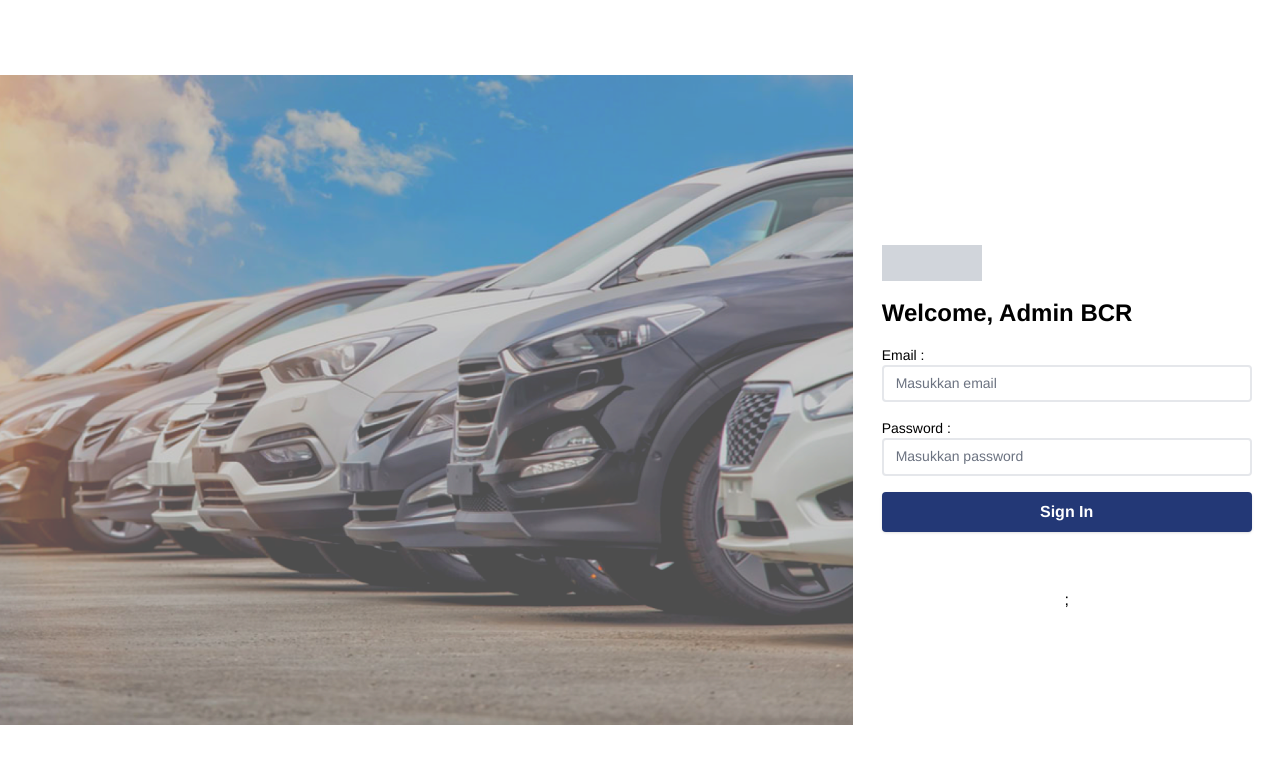
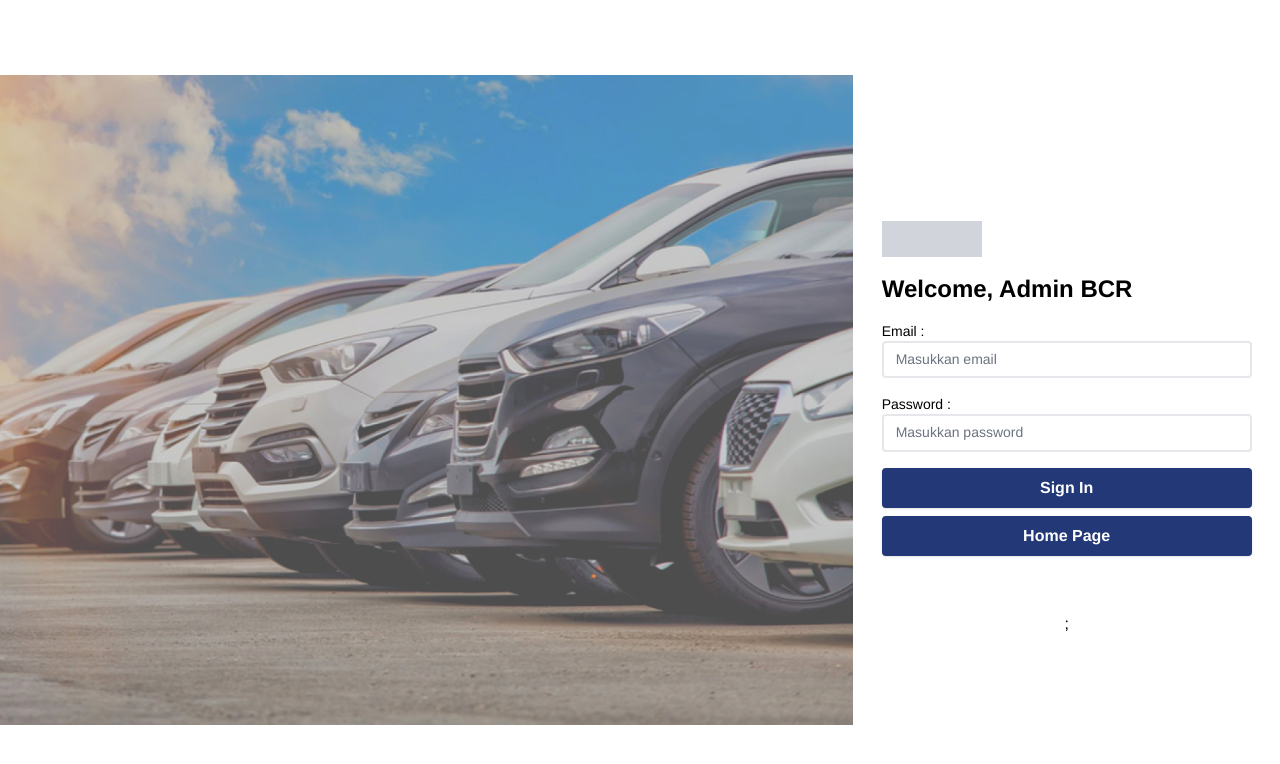
Before and after one commit to ahmadseloabadi/binar-car-rental, a React (Vite) app: page /login in a window 1280 px wide. Shown: the top 764 px of the page. Built offline with nearby package versions, Linux system fonts and the light colour scheme.

Commit message:
add button

```diff
--- a/src/pages/Login.tsx
+++ b/src/pages/Login.tsx
@@ -138,7 +138,7 @@ export default function Login() {
                 if (response.status !== 200) {
                   alert("error: " + responseJson.message);
                 }
-                console.log("ini responejson :", responseJson);
+                console.log("ini responsejson :", responseJson);
                 localStorage.setItem(
                   "access_token",
                   responseJson.data.access_token
@@ -151,6 +151,9 @@ export default function Login() {
             >
               Sign In
             </button>
+            <button className="shadow bg-blue-900 hover:bg-blue-800 focus:shadow-outline focus:outline-none text-white font-bold py-2 px-3 rounded w-[370px] ">
+              Home Page
+            </button>
             <GoogleOAuthProvider clientId="114463867236-ld2p6ngrvimrkdl47v11cgi6sksom583.apps.googleusercontent.com">
               <GoogleLogin onSuccess={handleLoginGoogleSuccess} />;
             </GoogleOAuthProvider>
```
